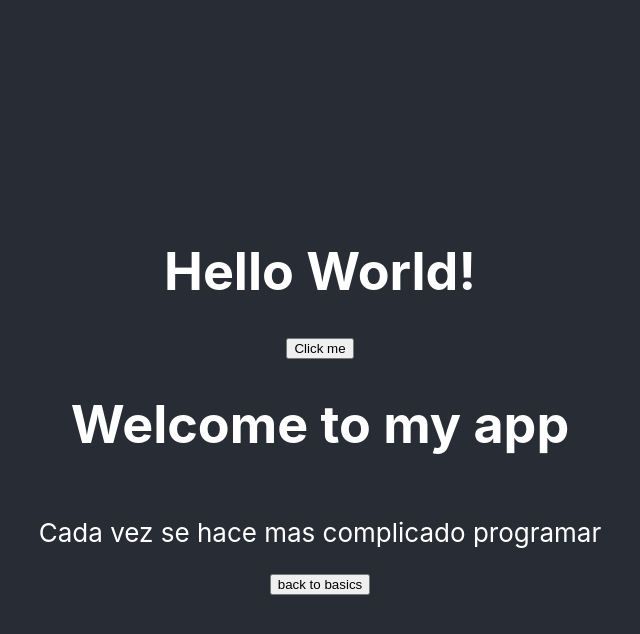
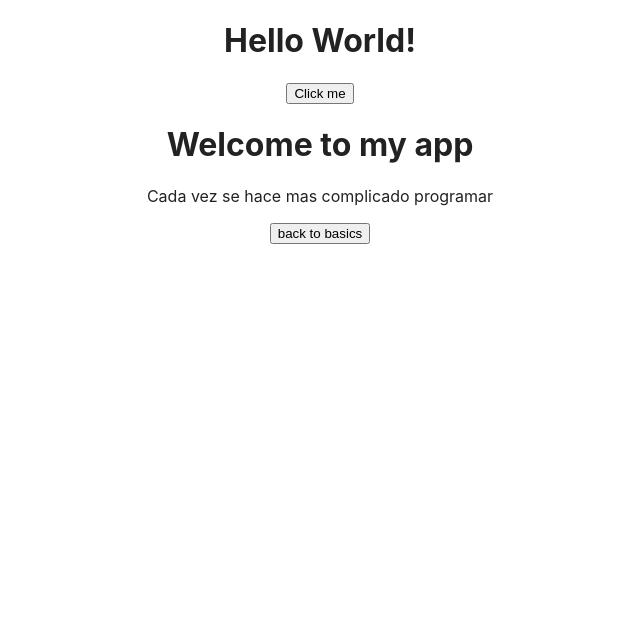
Before and after one commit to ielow/gitflowtest, a React (Create React App) app in the folder src/app/: page / in a window 1280 px wide. Shown: the top 634 px of the page, without its empty margins (320-960 px from the left). Built offline with nearby package versions, Linux system fonts and the light colour scheme.

Commit message:
Update styles

```diff
--- a/src/app/src/App.css
+++ b/src/app/src/App.css
@@ -1,38 +1,4 @@
 .App {
   text-align: center;
+  color:#222;
 }
-
-.App-logo {
-  height: 40vmin;
-  pointer-events: none;
-}
-
-@media (prefers-reduced-motion: no-preference) {
-  .App-logo {
-    animation: App-logo-spin infinite 20s linear;
-  }
-}
-
-.App-header {
-  background-color: #282c34;
-  min-height: 100vh;
-  display: flex;
-  flex-direction: column;
-  align-items: center;
-  justify-content: center;
-  font-size: calc(10px + 2vmin);
-  color: white;
-}
-
-.App-link {
-  color: #61dafb;
-}
-
-@keyframes App-logo-spin {
-  from {
-    transform: rotate(0deg);
-  }
-  to {
-    transform: rotate(360deg);
-  }
-}
```
Also changed, not shown: src/app/src/logo.svg (deleted).
